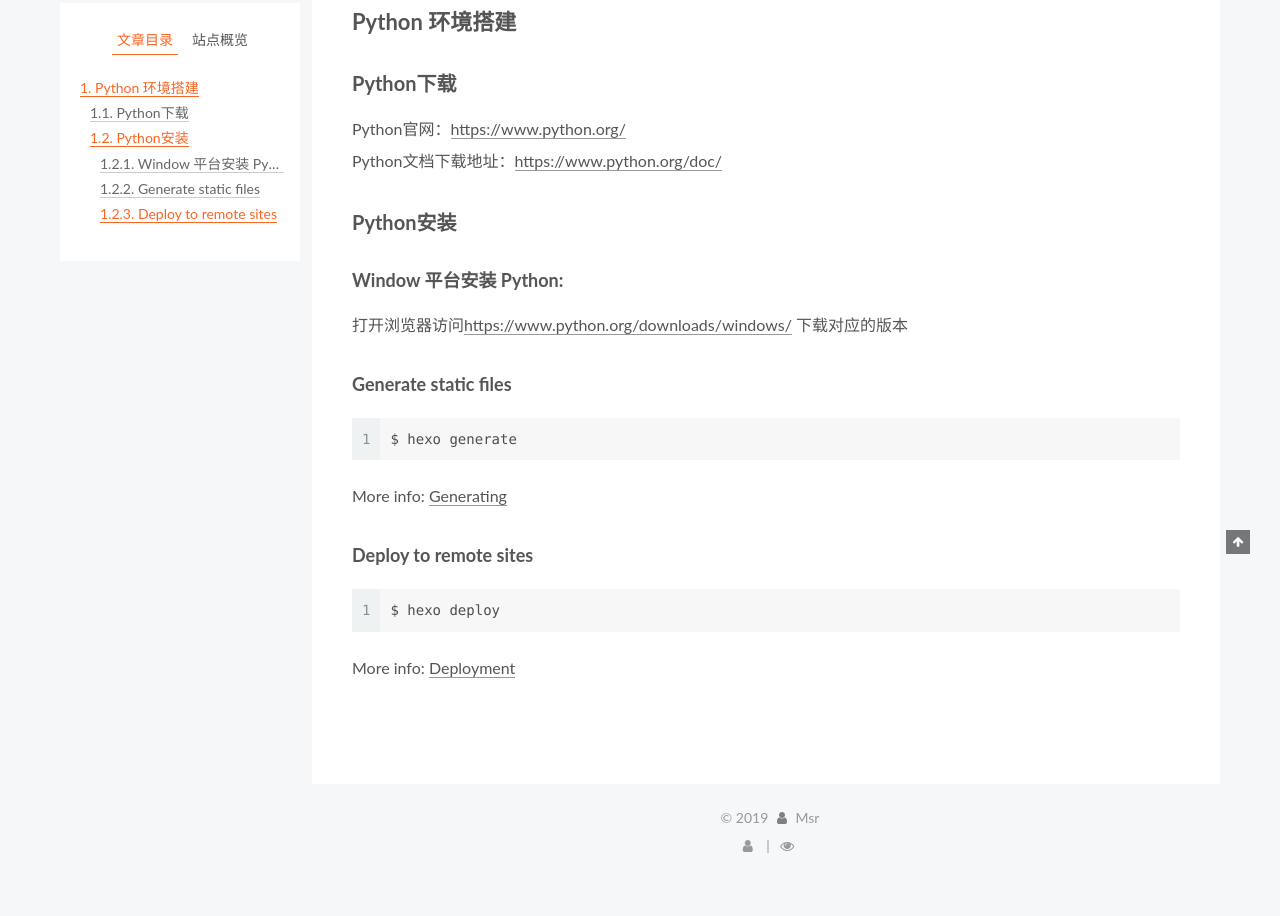
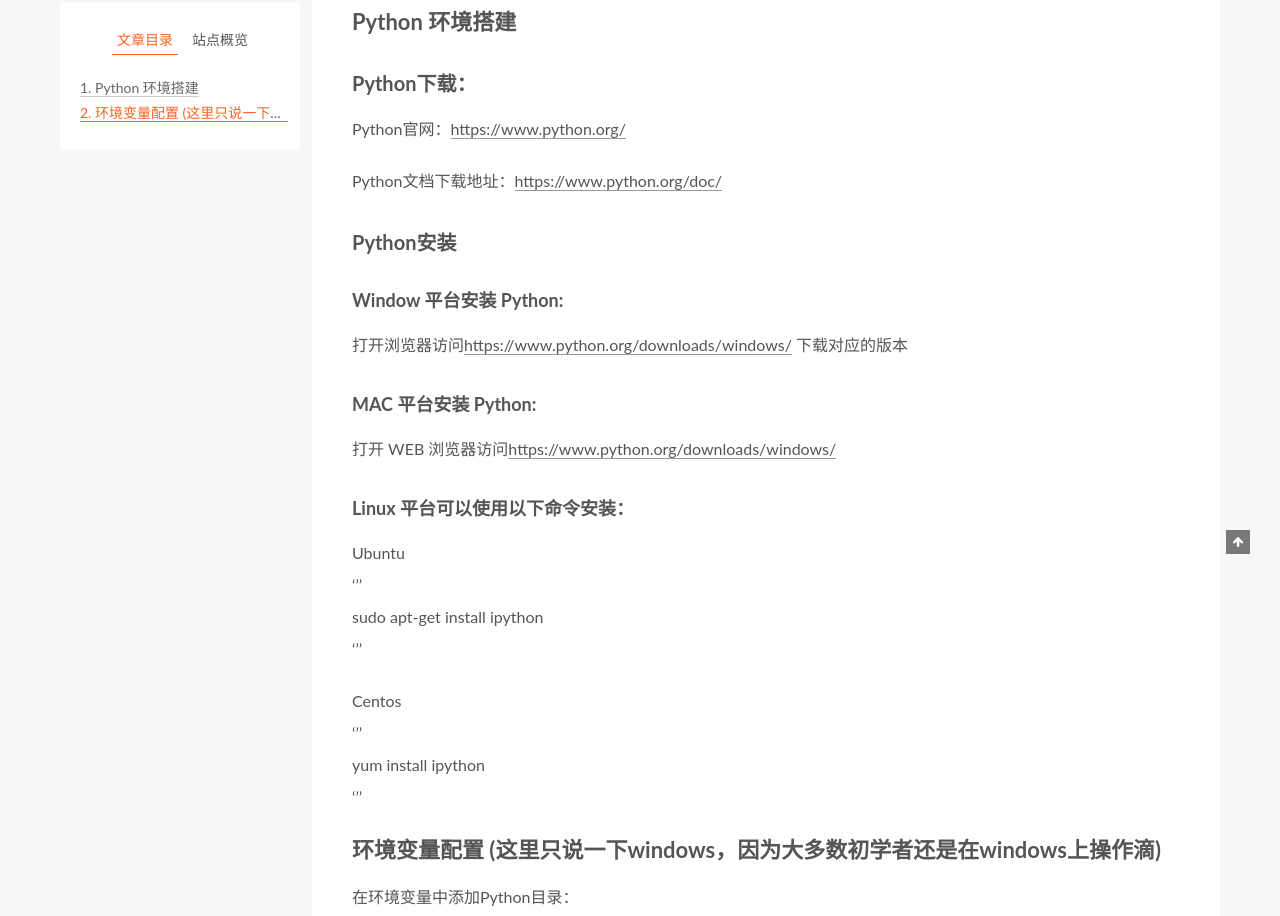
Before and after one commit to msr12580/msr12580.github.io, a plain HTML site: page 2019/06/15/hello-world/index.html in a window 1280 px wide. Shown: the part 346-1262 px from the top of the page. Before the commit the page ends 1226 px from the top, so only its background shows below. Drawn offline with nearby package versions, Linux system fonts and the light colour scheme; some packages are replaced by stand-ins of ours; a script that the page names is missing.

Commit message:
Site updated: 2019-06-15 15:32:26

```diff
--- a/2019/06/15/hello-world/index.html
+++ b/2019/06/15/hello-world/index.html
@@ -103,7 +103,7 @@
 <meta property="og:site_name" content="BlueMonkey">
 <meta property="og:description" content="Welcome to BlueMonkey’s blog(https://github.com/msr12580)! This is my first blog, mainly about the problems I encountered in learning python, to share with the students like python, let’s make progres">
 <meta property="og:locale" content="zh-CN">
-<meta property="og:updated_time" content="2019-06-15T07:14:50.897Z">
+<meta property="og:updated_time" content="2019-06-15T07:32:01.283Z">
 <meta name="twitter:card" content="summary">
 <meta name="twitter:title" content="Hello Python">
 <meta name="twitter:description" content="Welcome to BlueMonkey’s blog(https://github.com/msr12580)! This is my first blog, mainly about the problems I encountered in learning python, to share with the students like python, let’s make progres">
@@ -413,7 +413,7 @@
 
 
 
-              <time title="创建时间：2019-06-15 13:15:42 / 修改时间：15:14:50" itemprop="dateCreated datePublished" datetime="2019-06-15T13:15:42+08:00">2019-06-15</time>
+              <time title="创建时间：2019-06-15 13:15:42 / 修改时间：15:32:01" itemprop="dateCreated datePublished" datetime="2019-06-15T13:15:42+08:00">2019-06-15</time>
 
 
 
@@ -460,14 +460,13 @@
 
 
         <p>Welcome to BlueMonkey’s blog(<a href="https://github.com/msr12580" target="_blank" rel="noopener">https://github.com/msr12580</a>)! This is my first blog, mainly about the problems I encountered in learning python, to share with the students like python, let’s make progress together, let the code into life.</p>
-<h1 id="Python-环境搭建"><a href="#Python-环境搭建" class="headerlink" title="Python 环境搭建"></a>Python 环境搭建</h1><h2 id="Python下载"><a href="#Python下载" class="headerlink" title="Python下载"></a>Python下载</h2><p>Python官网：<a href="https://www.python.org/" target="_blank" rel="noopener">https://www.python.org/</a><br>Python文档下载地址：<a href="https://www.python.org/doc/" target="_blank" rel="noopener">https://www.python.org/doc/</a></p>
+<h1 id="Python-环境搭建"><a href="#Python-环境搭建" class="headerlink" title="Python 环境搭建"></a>Python 环境搭建</h1><h2 id="Python下载："><a href="#Python下载：" class="headerlink" title="Python下载："></a>Python下载：</h2><p>Python官网：<a href="https://www.python.org/" target="_blank" rel="noopener">https://www.python.org/</a></p>
+<p>Python文档下载地址：<a href="https://www.python.org/doc/" target="_blank" rel="noopener">https://www.python.org/doc/</a></p>
 <h2 id="Python安装"><a href="#Python安装" class="headerlink" title="Python安装"></a>Python安装</h2><h3 id="Window-平台安装-Python"><a href="#Window-平台安装-Python" class="headerlink" title="Window 平台安装 Python:"></a>Window 平台安装 Python:</h3><p>打开浏览器访问<a href="https://www.python.org/downloads/windows/" target="_blank" rel="noopener">https://www.python.org/downloads/windows/</a>  下载对应的版本</p>
-<h3 id="Generate-static-files"><a href="#Generate-static-files" class="headerlink" title="Generate static files"></a>Generate static files</h3><figure class="highlight bash"><table><tr><td class="gutter"><pre><span class="line">1</span><br></pre></td><td class="code"><pre><span class="line">$ hexo generate</span><br></pre></td></tr></table></figure>
-
-<p>More info: <a href="https://hexo.io/docs/generating.html" target="_blank" rel="noopener">Generating</a></p>
-<h3 id="Deploy-to-remote-sites"><a href="#Deploy-to-remote-sites" class="headerlink" title="Deploy to remote sites"></a>Deploy to remote sites</h3><figure class="highlight bash"><table><tr><td class="gutter"><pre><span class="line">1</span><br></pre></td><td class="code"><pre><span class="line">$ hexo deploy</span><br></pre></td></tr></table></figure>
-
-<p>More info: <a href="https://hexo.io/docs/deployment.html" target="_blank" rel="noopener">Deployment</a></p>
+<h3 id="MAC-平台安装-Python"><a href="#MAC-平台安装-Python" class="headerlink" title="MAC 平台安装 Python:"></a>MAC 平台安装 Python:</h3><p>打开 WEB 浏览器访问<a href="https://www.python.org/downloads/windows/" target="_blank" rel="noopener">https://www.python.org/downloads/windows/</a></p>
+<h3 id="Linux-平台可以使用以下命令安装："><a href="#Linux-平台可以使用以下命令安装：" class="headerlink" title="Linux 平台可以使用以下命令安装："></a>Linux 平台可以使用以下命令安装：</h3><p>Ubuntu<br>‘’’<br>sudo apt-get install ipython<br>‘’’</p>
+<p>Centos<br>‘’’<br>yum  install ipython<br>‘’’</p>
+<h1 id="环境变量配置-这里只说一下windows，因为大多数初学者还是在windows上操作滴"><a href="#环境变量配置-这里只说一下windows，因为大多数初学者还是在windows上操作滴" class="headerlink" title="环境变量配置 (这里只说一下windows，因为大多数初学者还是在windows上操作滴)"></a>环境变量配置 (这里只说一下windows，因为大多数初学者还是在windows上操作滴)</h1><p>在环境变量中添加Python目录：</p>
 
 
     </div>
@@ -648,7 +647,7 @@
 
 
 
-              <div class="post-toc-content"><ol class="nav"><li class="nav-item nav-level-1"><a class="nav-link" href="#Python-环境搭建"><span class="nav-number">1.</span> <span class="nav-text">Python 环境搭建</span></a><ol class="nav-child"><li class="nav-item nav-level-2"><a class="nav-link" href="#Python下载"><span class="nav-number">1.1.</span> <span class="nav-text">Python下载</span></a></li><li class="nav-item nav-level-2"><a class="nav-link" href="#Python安装"><span class="nav-number">1.2.</span> <span class="nav-text">Python安装</span></a><ol class="nav-child"><li class="nav-item nav-level-3"><a class="nav-link" href="#Window-平台安装-Python"><span class="nav-number">1.2.1.</span> <span class="nav-text">Window 平台安装 Python:</span></a></li><li class="nav-item nav-level-3"><a class="nav-link" href="#Generate-static-files"><span class="nav-number">1.2.2.</span> <span class="nav-text">Generate static files</span></a></li><li class="nav-item nav-level-3"><a class="nav-link" href="#Deploy-to-remote-sites"><span class="nav-number">1.2.3.</span> <span class="nav-text">Deploy to remote sites</span></a></li></ol></li></ol></li></ol></div>
+              <div class="post-toc-content"><ol class="nav"><li class="nav-item nav-level-1"><a class="nav-link" href="#Python-环境搭建"><span class="nav-number">1.</span> <span class="nav-text">Python 环境搭建</span></a><ol class="nav-child"><li class="nav-item nav-level-2"><a class="nav-link" href="#Python下载："><span class="nav-number">1.1.</span> <span class="nav-text">Python下载：</span></a></li><li class="nav-item nav-level-2"><a class="nav-link" href="#Python安装"><span class="nav-number">1.2.</span> <span class="nav-text">Python安装</span></a><ol class="nav-child"><li class="nav-item nav-level-3"><a class="nav-link" href="#Window-平台安装-Python"><span class="nav-number">1.2.1.</span> <span class="nav-text">Window 平台安装 Python:</span></a></li><li class="nav-item nav-level-3"><a class="nav-link" href="#MAC-平台安装-Python"><span class="nav-number">1.2.2.</span> <span class="nav-text">MAC 平台安装 Python:</span></a></li><li class="nav-item nav-level-3"><a class="nav-link" href="#Linux-平台可以使用以下命令安装："><span class="nav-number">1.2.3.</span> <span class="nav-text">Linux 平台可以使用以下命令安装：</span></a></li></ol></li></ol></li><li class="nav-item nav-level-1"><a class="nav-link" href="#环境变量配置-这里只说一下windows，因为大多数初学者还是在windows上操作滴"><span class="nav-number">2.</span> <span class="nav-text">环境变量配置 (这里只说一下windows，因为大多数初学者还是在windows上操作滴)</span></a></li></ol></div>
 
 
           </div>
--- a/css/main.css
+++ b/css/main.css
@@ -1770,7 +1770,7 @@ pre .javascript .function {
   width: 4px;
   height: 4px;
   border-radius: 50%;
-  background: #ff7a9d;
+  background: #f9b6ff;
 }
 .feed-link,
 .chat {
--- a/search.xml
+++ b/search.xml
@@ -3,6 +3,6 @@
   <entry>
     <title><![CDATA[Hello Python]]></title>
     <url>%2F2019%2F06%2F15%2Fhello-world%2F</url>
-    <content type="text"><![CDATA[Welcome to BlueMonkey’s blog(https://github.com/msr12580)! This is my first blog, mainly about the problems I encountered in learning python, to share with the students like python, let’s make progress together, let the code into life. Python 环境搭建Python下载Python官网：https://www.python.org/Python文档下载地址：https://www.python.org/doc/ Python安装Window 平台安装 Python:打开浏览器访问https://www.python.org/downloads/windows/ 下载对应的版本 Generate static files1$ hexo generate More info: Generating Deploy to remote sites1$ hexo deploy More info: Deployment]]></content>
+    <content type="text"><![CDATA[Welcome to BlueMonkey’s blog(https://github.com/msr12580)! This is my first blog, mainly about the problems I encountered in learning python, to share with the students like python, let’s make progress together, let the code into life. Python 环境搭建Python下载：Python官网：https://www.python.org/ Python文档下载地址：https://www.python.org/doc/ Python安装Window 平台安装 Python:打开浏览器访问https://www.python.org/downloads/windows/ 下载对应的版本 MAC 平台安装 Python:打开 WEB 浏览器访问https://www.python.org/downloads/windows/ Linux 平台可以使用以下命令安装：Ubuntu‘’’sudo apt-get install ipython‘’’ Centos‘’’yum install ipython‘’’ 环境变量配置 (这里只说一下windows，因为大多数初学者还是在windows上操作滴)在环境变量中添加Python目录：]]></content>
   </entry>
 </search>
```
Also changed, not shown: index.html (+1 -1 lines).
